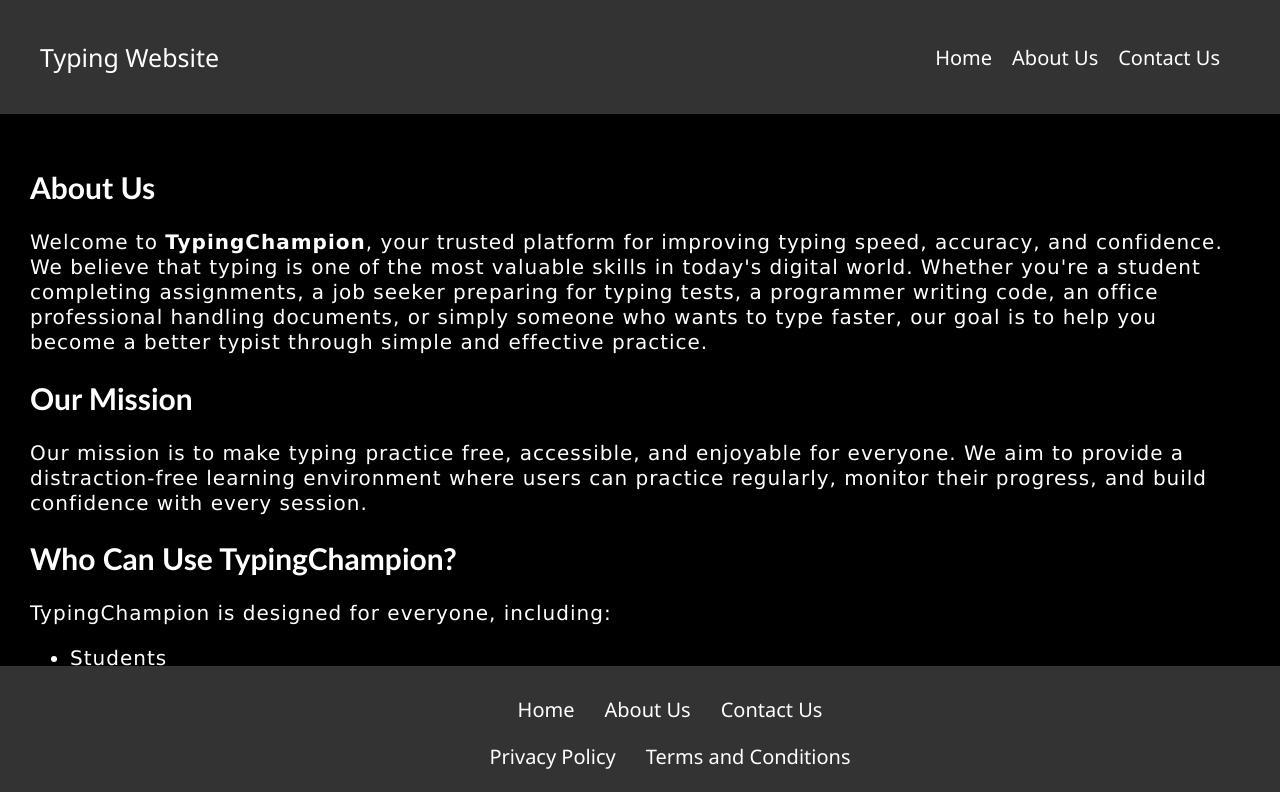
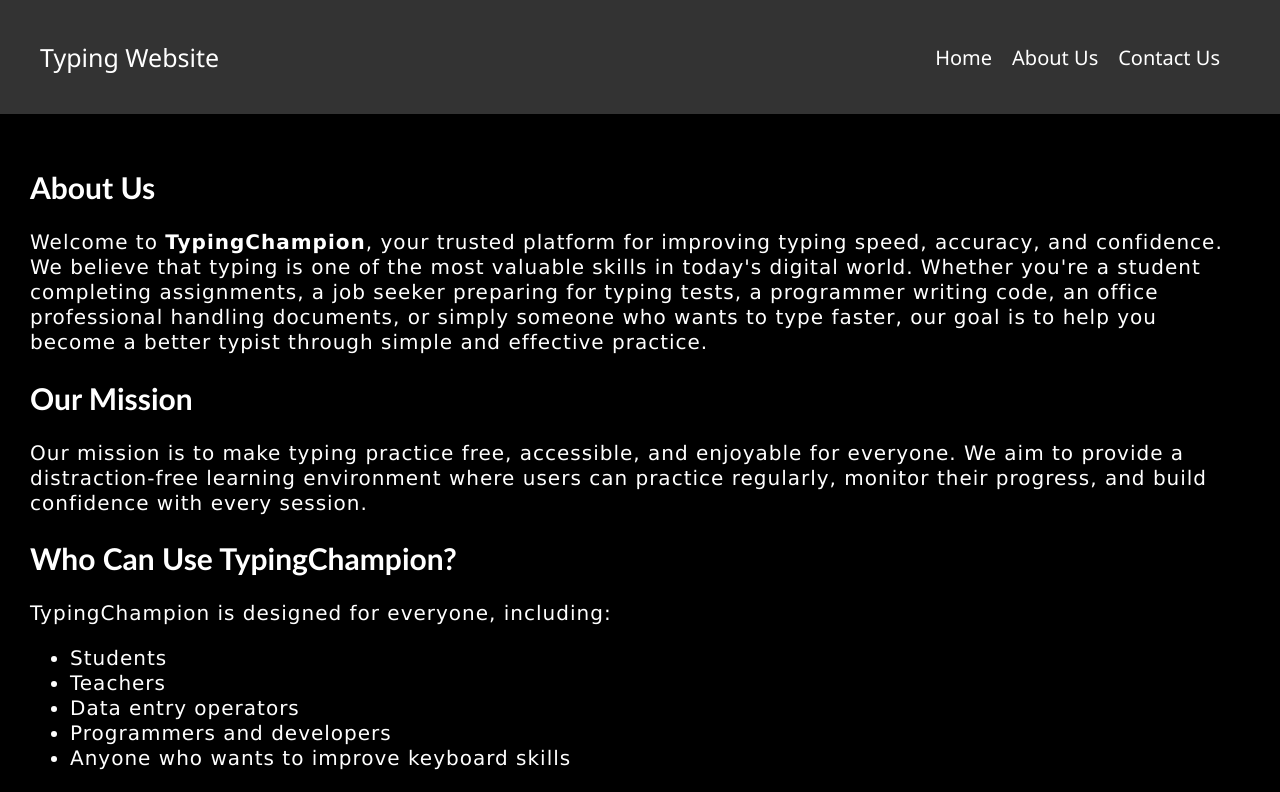
Before and after one commit to GurleenSingh123/typing-champion, a Next.js app: page /about in a window 1280 px wide. Shown: the top 792 px of the page. Built offline with nearby package versions, Linux system fonts and the light colour scheme.

Commit message:
files updated

```diff
--- a/app/about/page.js
+++ b/app/about/page.js
@@ -14,6 +14,8 @@ function about(){
 
     return(
         <>
+
+        <div className="page">
 
         <Navbar />
         <div id="aboutSection">
@@ -49,6 +51,7 @@ function about(){
         </div>
 
         <Footer />
+        </div>
         </>
     )
 
--- a/app/globals.css
+++ b/app/globals.css
@@ -2,8 +2,27 @@ html, body{
     background-color: black;
     margin: 0;
     color: white;
-    padding-bottom: 80px;
+    padding: 0;
     overflow-x: hidden;
+}
+
+.page {
+    min-height: 100vh;
+    display: flex;
+    flex-direction: column;
+}
+
+.page {
+    min-height: 100vh;
+    display: flex;
+    flex-direction: column;
+}
+
+.mainContent {
+    flex: 1;
+    display: flex;
+    flex-direction: column;
+    justify-content: center;
 }
 
 .typeBox{
@@ -48,7 +67,6 @@ html, body{
 .typingMode{
     cursor: none;
     overflow: hidden;
-    min-height: 100vh;
 }
 
 .typePara{
@@ -83,3 +101,96 @@ html, body{
     font-family: 'Lucida Sans', 'Lucida Sans Regular', 'Lucida Grande', 'Lucida Sans Unicode', Geneva, Verdana, sans-serif;
     font-weight: bold;
 }
+/*
+@media (max-width: 900px){
+    html, body{
+        background-color: black;
+        margin: 0;
+        color: white;
+        padding: 0;
+        overflow-x: hidden;
+    }
+
+    .page {
+        min-height: 100vh;
+        display: flex;
+        flex-direction: column;
+    }
+
+    .typeBox{
+        width: 55%;
+        height: 350px;
+        background-color: white;
+        margin: 50px auto 50px;
+        border: none;
+        position: relative;
+        overflow: hidden;
+        outline: none;
+        border-radius: 20px;
+    }
+
+    .startBtn{
+        padding: 15px 30px;
+        border: none;
+        border-radius: 10px;
+        font-size: 20px;
+        text-align: center;
+        background-color: blue;
+        color: white;
+        cursor: pointer;
+        transition: all 0.3s ease;
+        display: block;
+        margin: 0 auto 25px;
+    }
+
+    .startBtn:hover{
+        transform: translateY(-3px);
+    }
+
+    .typeTime{
+        font-size: 25px;
+        font-family:'Segoe UI', Tahoma, Geneva, Verdana, sans-serif;
+        display: flex;
+        align-items: center;
+        justify-content: center;
+        margin-top: 50px;
+    }
+
+    .typingMode{
+        cursor: none;
+        overflow: hidden;
+    }
+
+    .typePara{
+        color: rgba(0, 0, 0, 0.611);
+        font-size: 35px;
+        line-height: 65px;
+        font-family:Arial, Helvetica, sans-serif;
+        margin: 0;
+        padding: 12px;
+        letter-spacing: 2px;
+        overflow-y: hidden;
+        transition: transform 0.2s linear;
+    }
+
+    .correct{
+        color: rgb(0, 216, 0);
+    }
+
+    .incorrect{
+        color: red;
+    }
+
+    .active{
+        background-color: rgba(255,255,255,0.2);
+        border-left: 2px solid #00bfff;
+    }
+
+    .pauseMessage{
+        color: red;
+        text-align: center;
+        font-size: 20px;
+        font-family: 'Lucida Sans', 'Lucida Sans Regular', 'Lucida Grande', 'Lucida Sans Unicode', Geneva, Verdana, sans-serif;
+        font-weight: bold;
+    }
+} */
--- a/app/styles/footer.css
+++ b/app/styles/footer.css
@@ -1,14 +1,11 @@
 #footer {
     background-color: #333;
-    position: fixed;
-    bottom: 0;
-    left: 0;
-    width: 100%;
-    padding: 30px;
+    padding: 20px;
     display: flex;
     align-items: center;
     flex-direction: column;
     gap: 20px;
+    margin-top: auto;
 }
 
 .footerHead{
@@ -31,9 +28,6 @@
 
 @media (max-width: 900px){
     #footer{
-        bottom: 0;
-        left: 0;
-        width: 100%;
         padding: 28px;
         gap: 18px;
     }
```
Also changed, not shown: app/contact/contactclient.js (+9 -0 lines), app/page.js (+9 -3 lines), app/styles/contact.css (+10 -3 lines).
